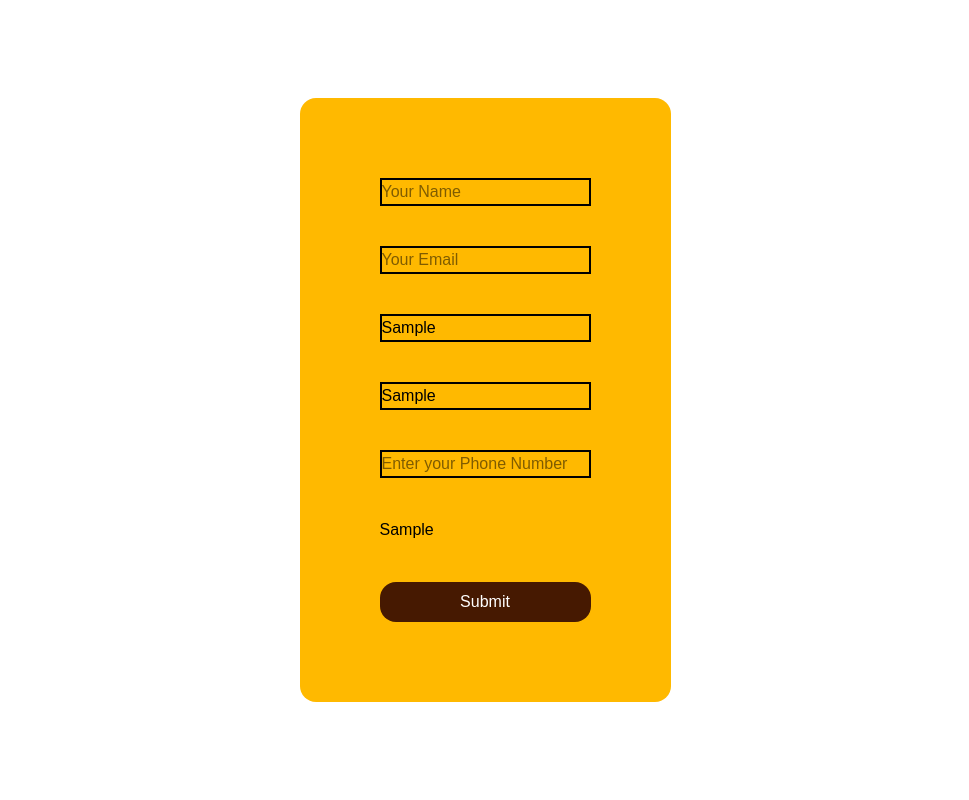
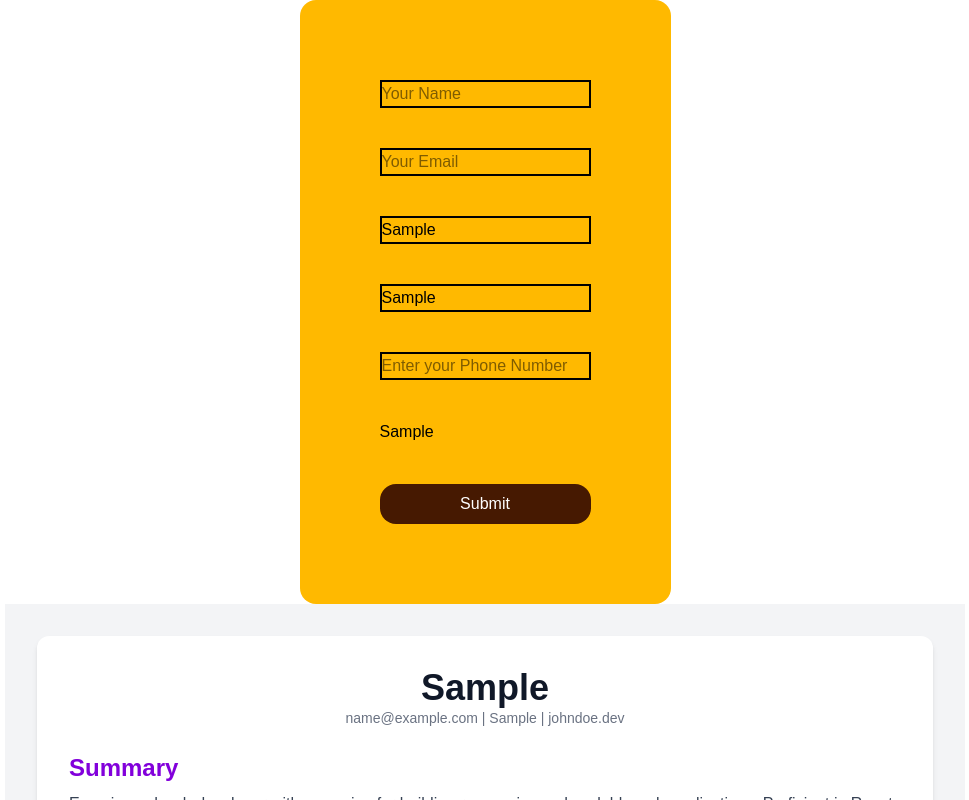
Before and after one commit to abdulwasay0245/dynamic-resume-builder, a Next.js app: page / in a window 1280 px wide. Both pictures are taken after typing "Sample", "name@example.com", "Sample", "Sample", "Sample" into the empty fields and a click on the button "Submit". Shown: the top 800 px of the page, without its empty margins (155-1124 px from the left). Built offline with nearby package versions, Linux system fonts and the light colour scheme.

Commit message:
build form functionality

```diff
--- a/src/app/component/Resume.tsx
+++ b/src/app/component/Resume.tsx
@@ -1,15 +1,21 @@
+interface DetailProps{
+  name: string,
+  email: string,
+  number: string,
+  roll?: string,
 
+}
 
-const Resume = ({name}: {name : string}) => {
+const Resume = ({name , email, number, roll}: DetailProps) => {
   return (
     <main className="bg-gray-100 text-gray-800 p-8 min-h-screen">
       <div className="max-w-4xl mx-auto bg-white shadow-md rounded-xl p-8">
         {/* Header */}
         <div className="text-center mb-6">
-          <h1 className="text-4xl font-bold text-gray-900">{ name}</h1>
-          <p className="text-lg text-gray-600">Full Stack Web Developer</p>
+          <h1 className="text-4xl font-bold text-gray-900">{name}</h1>
+          <p className="text-lg text-gray-600">{roll}</p>
           <p className="text-sm text-gray-500">
-            johndoe@email.com | +1 234 567 890 | johndoe.dev
+            {email} | {number} | johndoe.dev
           </p>
         </div>
 
--- a/src/app/page.tsx
+++ b/src/app/page.tsx
@@ -9,22 +9,33 @@ export default function MyForm() {
   const [profession, setProfession] = useState('');
   const [singleSkill, setSingleSkill] = useState('')
   const [skills, setSkills] = useState<string[]>([]);
+  const [isSubmitted, setIsSubmitted] = useState<boolean>(false)
+  const [submitData, setSubmittedData] = useState<any>(null)
 
+  const handleSubmit = (e: React.FormEvent<HTMLFormElement>) => {
 
+    const newSkills = singleSkill.split(',').map(skill => skill.trim())
+    setSkills(newSkills);
+    setSubmittedData({
+      name,
+      email,
+      phone,
+      profession,
+      skills: newSkills,
+    });
 
-  const handleSubmit = (e : React.FormEvent<HTMLFormElement>) => {
     e.preventDefault();
     console.log({ email, name });
     setName('')
     setEmail('')
-    const newSkills = singleSkill.split(',').map(skill => skill.trim())
-    setSkills(newSkills);
     setSingleSkill('')
+    setIsSubmitted(true)
+
 
   };
 
   return (
-    <div className='w-full h-screen flex flex-col items-center justify-center'>
+    <div className='w-full  flex flex-col items-center justify-center'>
 
     <form onSubmit={handleSubmit} className='flex flex-col gap-10 text-black bg-amber-400 p-20 rounded-2xl'>
       <input
@@ -66,9 +77,10 @@ export default function MyForm() {
 
       <button type="submit" className='bg-amber-950 text-white px-5 py-2 rounded-2xl'>Submit</button>
       </form>
-     {
-      name &&
-        <Resume name = {name} />
+      {
+
+      isSubmitted && submitData &&
+        <Resume name = {submitData.name} email={submitData.email} number={submitData.phone} />
      }
 
     </div>
```
